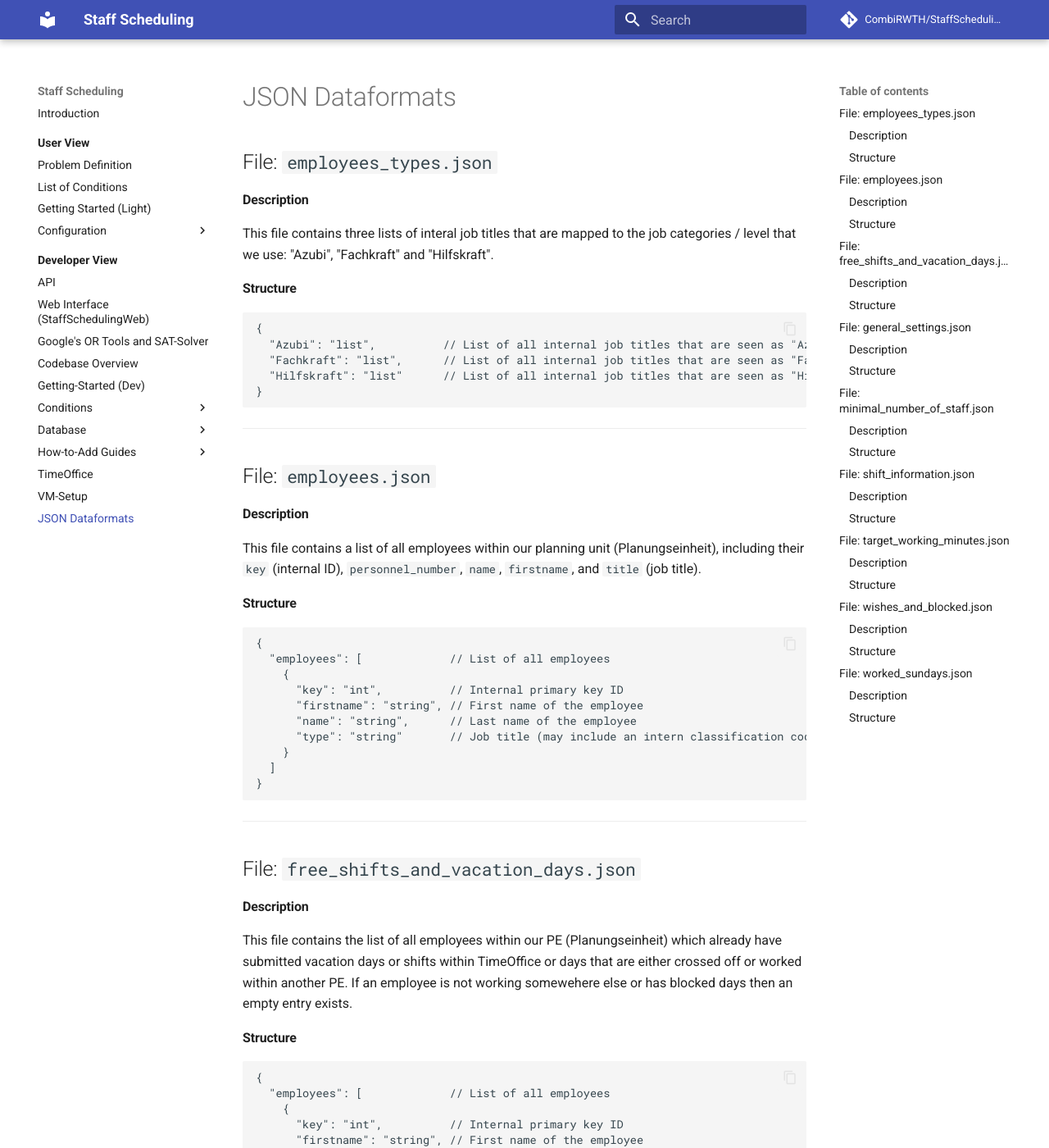
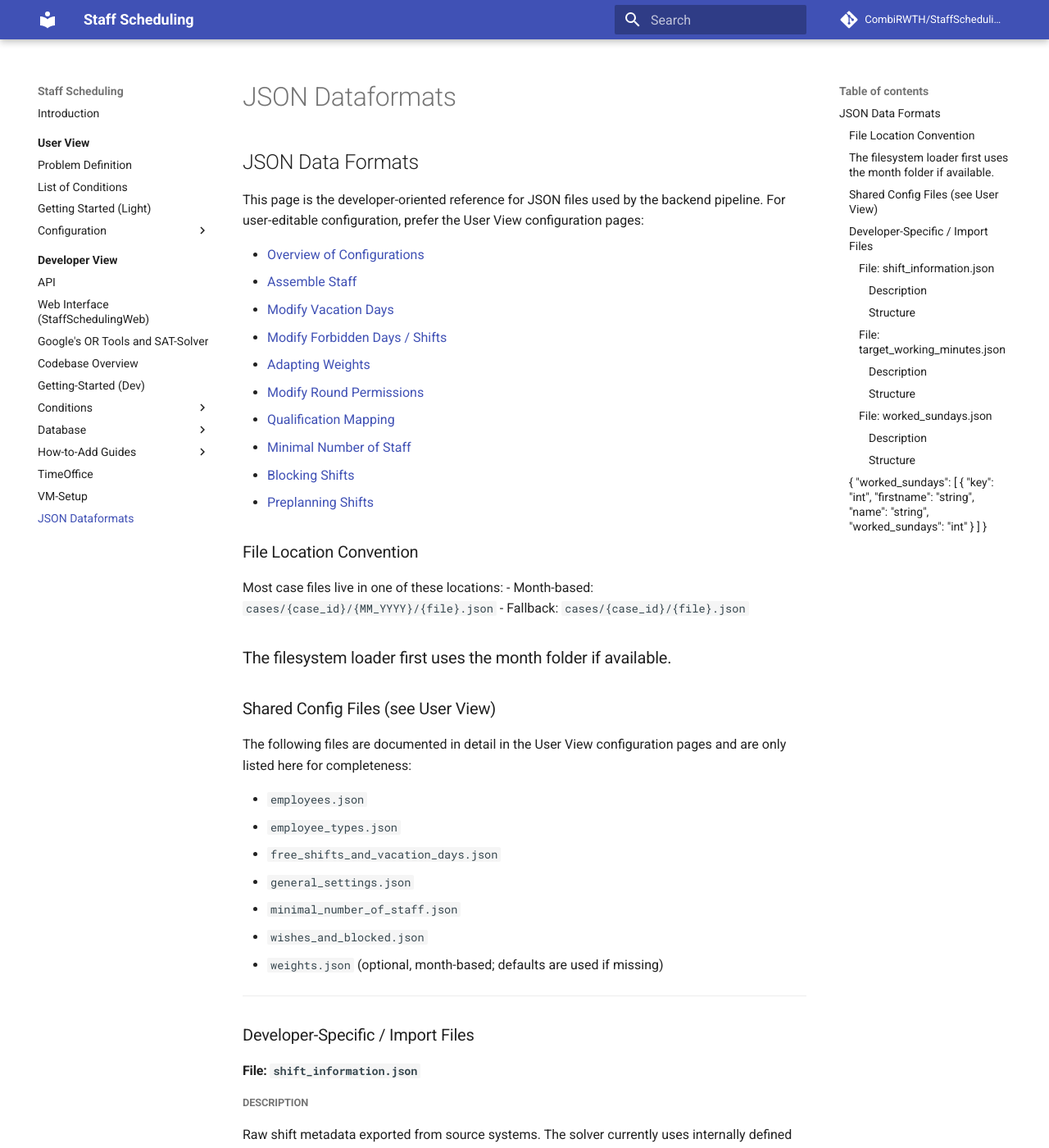
Before and after one commit to CombiRWTH/StaffScheduling, an MkDocs documentation site: the page built from docs/developer-view/json-dataformat.md, in a window 1280 px wide and 1400 px high. Shown: the whole window at 82% size. Built offline with MkDocs 1.6.1 and Material for MkDocs 9.7.7, drawn with Linux system fonts in a browser that asks for light colours; comment, search, counter and statistics services are not loaded; some of the changed text lies outside the part shown.

Commit message:
Refactor Docs for json data formats (#292)

````diff
--- a/docs/developer-view/json-dataformat.md
+++ b/docs/developer-view/json-dataformat.md
@@ -1,227 +1,100 @@
-# File: `employees_types.json`
+# JSON Data Formats
 
-### Description
+This page is the developer-oriented reference for JSON files used by the backend pipeline.
+For user-editable configuration, prefer the User View configuration pages:
 
-This file contains three lists of interal job titles that are mapped to the job categories / level
-that we use: "Azubi", "Fachkraft" and "Hilfskraft".
+- [Overview of Configurations](../user-view/configuration/index.md)
+- [Assemble Staff](../user-view/configuration/staff.md)
+- [Modify Vacation Days](../user-view/configuration/vacation-days.md)
+- [Modify Forbidden Days / Shifts](../user-view/configuration/forbidden-days.md)
+- [Adapting Weights](../user-view/configuration/weights.md)
+- [Modify Round Permissions](../user-view/configuration/rounds-permissions.md)
+- [Qualification Mapping](../user-view/configuration/qualifications.md)
+- [Minimal Number of Staff](../user-view/configuration/min-staff.md)
+- [Blocking Shifts](../user-view/configuration/blocked-shifts.md)
+- [Preplanning Shifts](../user-view/configuration/planned-shifts.md)
+## File Location Convention
 
-### Structure
+Most case files live in one of these locations:
+- Month-based: `cases/{case_id}/{MM_YYYY}/{file}.json`
+- Fallback: `cases/{case_id}/{file}.json`
+
+The filesystem loader first uses the month folder if available.
+---
+
+## Shared Config Files (see User View)
+The following files are documented in detail in the User View configuration pages and are only listed here for completeness:
+
+- `employees.json`
+- `employee_types.json`
+- `free_shifts_and_vacation_days.json`
+- `general_settings.json`
+- `minimal_number_of_staff.json`
+- `wishes_and_blocked.json`
+- `weights.json` (optional, month-based; defaults are used if missing)
+
+---
+## Developer-Specific / Import Files
+
+### File: `shift_information.json`
+#### Description
+
+Raw shift metadata exported from source systems. The solver currently uses internally defined shifts, but this file is still part of the case import data.
+
+#### Structure
+
+```jsonc
+[
+  {
+    "break_duration": "float",                 // Minutes
+    "end_time": "string YYYY-MM-DDTHH:MM:SS",
+    "shift_duration": "float",                 // Minutes (including break)
+    "shift_id": "string",
+    "shift_name": "string",
+    "start_time": "string YYYY-MM-DDTHH:MM:SS",
+    "working_minutes": "float"                 // Minutes (excluding break)
+  }
+]
+```
+### File: `target_working_minutes.json`
+
+#### Description
+
+Target and already recorded working minutes per employee for the planning month.
+
+#### Structure
 
 ```jsonc
 {
-  "Azubi": "list",          // List of all internal job titles that are seen as "Azubi"
-  "Fachkraft": "list",      // List of all internal job titles that are seen as "Fachkraft"
-  "Hilfskraft": "list"      // List of all internal job titles that are seen as "Hilfskraft"
-}
-```
-
----
-
-# File: `employees.json`
-
-### Description
-
-This file contains a list of all employees within our planning unit (Planungseinheit), including their `key` (internal ID), `personnel_number`, `name`, `firstname`, and `title` (job title).
-
-### Structure
-
-```jsonc
-{
-  "employees": [             // List of all employees
+  "employees": [
     {
-      "key": "int",          // Internal primary key ID
-      "firstname": "string", // First name of the employee
-      "name": "string",      // Last name of the employee
-      "type": "string"       // Job title (may include an intern classification code)
+      "key": "int",
+      "firstname": "string",
+      "name": "string",
+      "actual": "float",   // Already recorded minutes
+      "target": "float"    // Monthly target minutes
     }
   ]
 }
 ```
+### File: `worked_sundays.json`
 
----
+#### Description
 
-# File: `free_shifts_and_vacation_days.json`
+Historical helper data for Sundays worked in the last 12 months.
 
-### Description
-
-This file contains the list of all employees within our PE (Planungseinheit) which already have submitted vacation days or shifts within TimeOffice or days that are either crossed off or worked within another PE. If an employee is not working somewehere else or has blocked days then an empty entry exists.
-
-### Structure
+#### Structure
 
 ```jsonc
 {
-  "employees": [             // List of all employees
+  "worked_sundays": [
     {
-      "key": "int",          // Internal primary key ID
-      "firstname": "string", // First name of the employee
-      "name": "string",      // Last name of the employee
-      "forbidden_days": [    // Days that are crossed off within TimeOffice = not available
-        ["int"]
-      ],
-      "reserved": [          // Shifts that are crossed off within TimeOffice and worked in
-        ["int", "string"]    // another PE = not available
-      ],
-      "vacation_days": [     // Days that are marked as vacation days = not available
-        ["int"]
-      ]
+      "key": "int",
+      "firstname": "string",
+      "name": "string",
+      "worked_sundays": "int"
     }
   ]
 }
 ```
-
 ---
-
-# File: `general_settings.json`
-
-### Description
-
-This file contains qualifications of specific employees identified by their key.
-The only qualification currently in use is "rounds".
-
-### Structure
-
-```jsonc
-{
-  "qualifications": {
-    "employee_key_A": "list"["str"],
-    "employee_key_B": "list"["str"],
-    ...
-  }
-}
-```
-
----
-
-# File: `minimal_number_of_staff.json`
-
-### Description
-
-This file contains three tables in JSON Format: ["Azubi"](../user-view/list-of-conditions.md#azubis), [”Hilfskraft"](../user-view/list-of-conditions.md#hilfskräfte), ["Fachkräfte"](../user-view/list-of-conditions.md#fachkräfte). Those tables set the required number of employees of a specific type on every weekday for each shifts.
-
-### Structure
-
-```jsonc
-{
-  "Azubi": {
-    "Mo": {
-      "F": "int",
-      "N": "int",
-      "S": "int"
-    },
-    ...
-  },
-  "Hilfkraft": {
-    "Mo": {
-      "F": "int",
-      "N": "int",
-      "S": "int"
-    },
-    ...
-  },
-  "Fachkraft": {
-    "Mo": {
-      "F": "int",
-      "N": "int",
-      "S": "int"
-    },
-    ...
-  }
-}
-```
-
----
-
-# File: `shift_information.json`
-
-### Description
-
-This file contains all information known about each type of shift.
-
-### Structure
-
-```jsonc
-  {
-    "break_duration": "float",              // Break duration in Minutes
-    "end_time": "string YYYY-MM-DDTHH:MM:SS",   // end of shift, timestamp
-    "shift_duration": "float",              // difference between end and start in minutes
-    "shift_id": "string",
-    "shift_name": "string",
-    "start_time": "string YYYY-MM-DDTHH:MM:SS",   // start of shift, timestamp
-    "working_minutes": "float"              // shift duration minus break duration
-  },
-```
-
----
-
-# File: `target_working_minutes.json`
-
-### Description
-
-This file contains the list of all employees within our PE (Planungseinheit) referring to their monthly target working minutes and the already existing working minutes within TimeOffice.
-
-### Structure
-
-```jsonc
-{
-  "employees": [             // List of all employees
-    {
-      "key": "int",          // Internal primary key ID
-      "firstname": "string", // First name of the employee
-      "name": "string",      // Last name of the employee
-      "actual": "float",     // Already worked/registered working minutes within TimeOffice
-      "target": "float"      // Target working minutes for the current month
-    }
-  ]
-}
-```
-
----
-
-# File: `wishes_and_blocked.json`
-
-### Description
-
-This file contains the list of employees within our PE (Planungseinheit) which have submitted wishes of their preferences for off-shifts and off-days as well as unavailability due to special circumstances such as health or family-related restrictions. This file need to be created by hand as the wishes currently cannot be inserted via TimeOffice.
-
-### Structure
-
-```jsonc
-{
-  "employees": [               // List of all employees
-    {
-      "key": "int",            // Internal primary key ID
-      "firstname": "string",   // First name of the employee
-      "name": "string",        // Last name of the employee
-      "blocked_days": ["int"], // Unavailable days due to health reasons, family-related restrictions or personal unavailability
-      "blocked_shifts": [      // Unavailable shifts due to health reasons, family-related
-        ["int", "string"]      // restrictions or personal unavailability
-      ],
-      "wish_days": ["int"],    // Days that employee wishes to get off or avoid
-      "wish_shifts": [         // Shifts that employee wishes to get off or avoid
-        ["int", "string"]
-      ]
-    }
-  ]
-}
-```
-
-# File: `worked_sundays.json`
-
-### Description
-
-This file contains the list of all employees within our PE (Planungseinheit) and how many sundays they have already worked in the last 12 months.
-
-### Structure
-
-```jsonc
-{
-  "employees": [               // List of all employees
-    {
-      "key": "int",            // Internal primary key ID
-      "firstname": "string",   // First name of the employee
-      "name": "string",        // Last name of the employee
-      "worked_sundays": "int"  // Count of already worked sundays in last 12 months
-    }
-  ]
-}
-```
````
